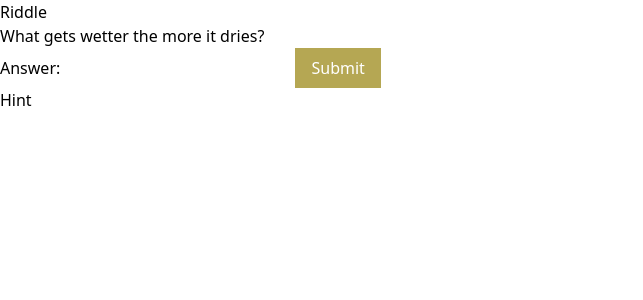
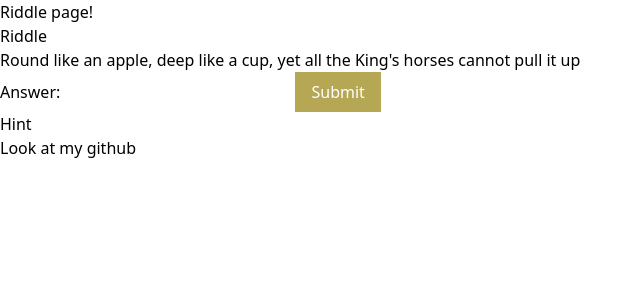
Before and after one commit to JanaGileza/riddles-app, a Next.js app: page / in a window 1280 px wide. Shown: the top 300 px of the page, without its empty margins (0-643 px from the left). Built offline with nearby package versions, Linux system fonts and the light colour scheme.

Commit message:
Added logic counting down the amount of guesses user still has, began dialog component to allow for more choices within a focused modal, added backlog for potential future goals/changes

```diff
--- a/app/page.tsx
+++ b/app/page.tsx
@@ -1,17 +1,12 @@
-import RiddleForm from "@/components/RiddleForm/riddle";
-import { getRandomRiddle, Riddle } from "@/lib/riddles";
-import riddlesData from "@/data/riddles.json";
 import React from "react";
-//import { useState } from "react";
+import RiddleComponent from "../components/RiddleForm/RiddleComponent/riddle-component";
 
-const riddlesDatabase: Riddle[] = riddlesData;
-
-export default function Home({ randomRiddle }: { randomRiddle: Riddle }) {
-  randomRiddle = getRandomRiddle(undefined, riddlesDatabase);
-
+export default function Home() {
   return (
-    <div>
-      <RiddleForm riddle={randomRiddle} />
-    </div>
+    <>
+      <h1>Riddle page!</h1>
+      <RiddleComponent />
+      <h2>Look at my github</h2>
+    </>
   );
 }
--- /dev/null
+++ b/components/RiddleForm/RiddleComponent/riddle-component.tsx
@@ -0,0 +1,12 @@
+import RiddleForm from "@/components/RiddleForm/riddle";
+import { getRandomRiddle, Riddle } from "@/lib/riddles";
+import riddlesData from "@/data/riddles.json";
+import React from "react";
+
+const riddlesDatabase: Riddle[] = riddlesData;
+
+export default function RiddleComponent() {
+  const randomRiddle = getRandomRiddle(undefined, riddlesDatabase);
+
+  return <RiddleForm riddle={randomRiddle} />;
+}
--- a/components/RiddleForm/riddle.tsx
+++ b/components/RiddleForm/riddle.tsx
@@ -13,6 +13,8 @@ const riddlesDatabase: Riddle[] = riddlesData;
 function RiddleForm({ riddle }: { riddle: Riddle | undefined }) {
   const [attemptedAnswer, setAttemptedAnswer] = useState<string>("");
   const [hintRequested, setHintRequested] = useState<boolean>(false);
+  const [guessCounter, setGuessCount] = useState<number>(0);
+  const MAX_GUESS_COUNT = 3;
 
   function onAnswerInputChange(e: React.ChangeEvent<HTMLInputElement>) {
     e.preventDefault();
@@ -20,26 +22,43 @@ function RiddleForm({ riddle }: { riddle: Riddle | undefined }) {
   }
 
   function onHintMouseEnter(e: React.MouseEvent<HTMLElement>) {
+    e.preventDefault();
     setHintRequested(true);
     console.log("mouse entered");
   }
 
   function onHintMouseExit(e: React.MouseEvent<HTMLElement>) {
+    e.preventDefault();
     setHintRequested(false);
-    console.log("mouse exit");
+    console.log("mouse exited");
   }
 
   function onSubmitForm(e: React.MouseEvent<HTMLButtonElement>) {
     e.preventDefault();
+
     if (attemptedAnswer === "") {
       return;
     }
-    // the user clicked the button
-    // check the answer using isCorrectAnswer
     const userAnsweredCorrectly = isCorrectAnswer(
       attemptedAnswer,
       riddlesDatabase
     );
+
+    if (userAnsweredCorrectly) {
+      alert("You have answered correctly! Click 'next' to try a new riddle!");
+    } else {
+      const currentGuessCount = guessCounter + 1;
+      setGuessCount(currentGuessCount);
+      alert(
+        `You have answered incorrectly! Click 'OK' to try again. You have ${
+          MAX_GUESS_COUNT - currentGuessCount
+        } guesses left!`
+      );
+      if (currentGuessCount >= MAX_GUESS_COUNT) {
+        alert("You have answered incorrectly! You have no more guesses.");
+      } else {
+      }
+    }
     alert(
       `You submitted '${attemptedAnswer}' as your answer! It was ${userAnsweredCorrectly}`
     );
```
Also changed, not shown: components/RiddleForm/RiddleDialog/riddle-dialog.module.css (added), components/RiddleForm/RiddleDialog/riddle-dialog.tsx (added), 1 other file (tests, documents, lock files or other folders).
